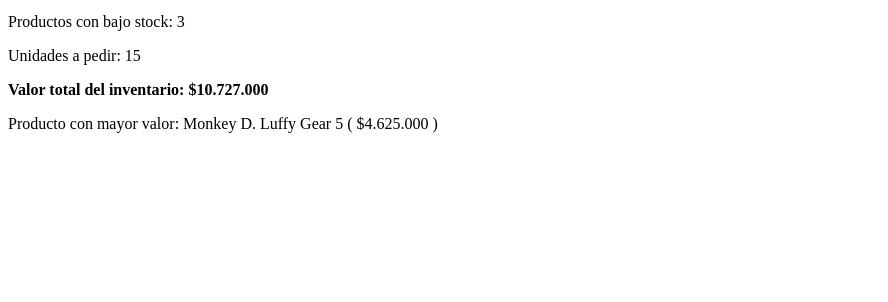
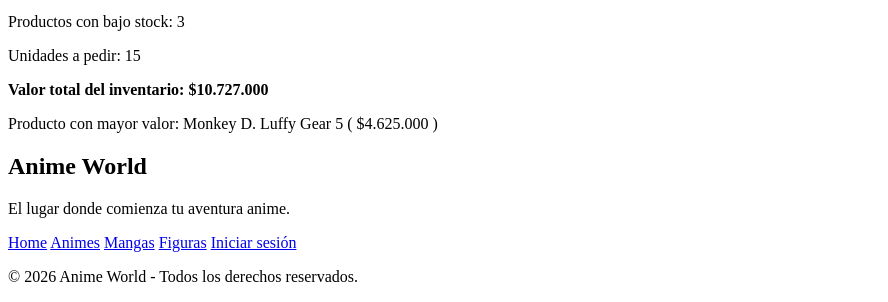
Before and after one commit to NicolasENV/Trabajo-final, a plain HTML site: page figuritas.html in a window 1280 px wide. Shown: the part 625-927 px from the top of the page, without its empty margins (0-888 px from the left). Before the commit the page ends 800 px from the top, so only its background shows below. Drawn offline with Linux system fonts and the light colour scheme.

Commit message:
Add footer section to figuritas.html

```diff
--- a/figuritas.html
+++ b/figuritas.html
@@ -26,5 +26,17 @@
     </table>
     <div id="resumen"></div>
     <script src="js/figuritas.js"></script>
+        <footer class="footer">
+        <h2>Anime World</h2>
+        <p>El lugar donde comienza tu aventura anime.</p>
+        <div class="footer-enlaces">
+            <a href="index.html">Home</a>
+            <a href="#animes">Animes</a>
+            <a href="Manga/index.html">Mangas</a>
+            <a href="figuritas.html">Figuras</a>
+            <a href="inicio-sesion.html">Iniciar sesión</a>
+        </div>
+        <p class="copyright">© 2026 Anime World - Todos los derechos reservados.</p>
+    </footer>
 </body>
 </html>
```
